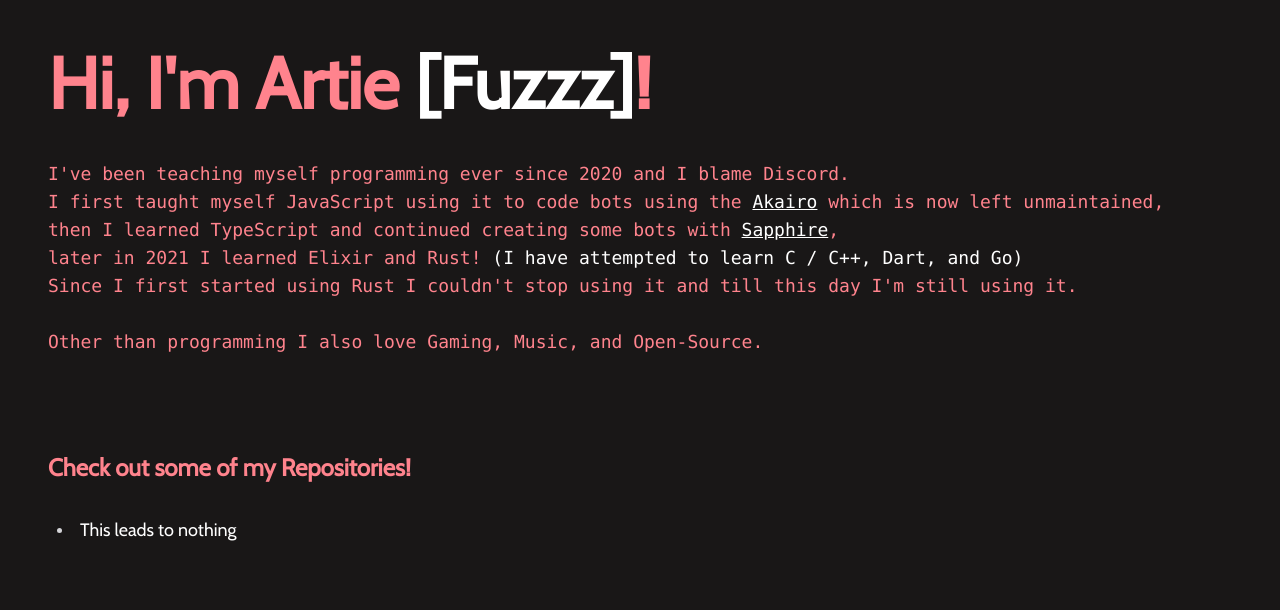
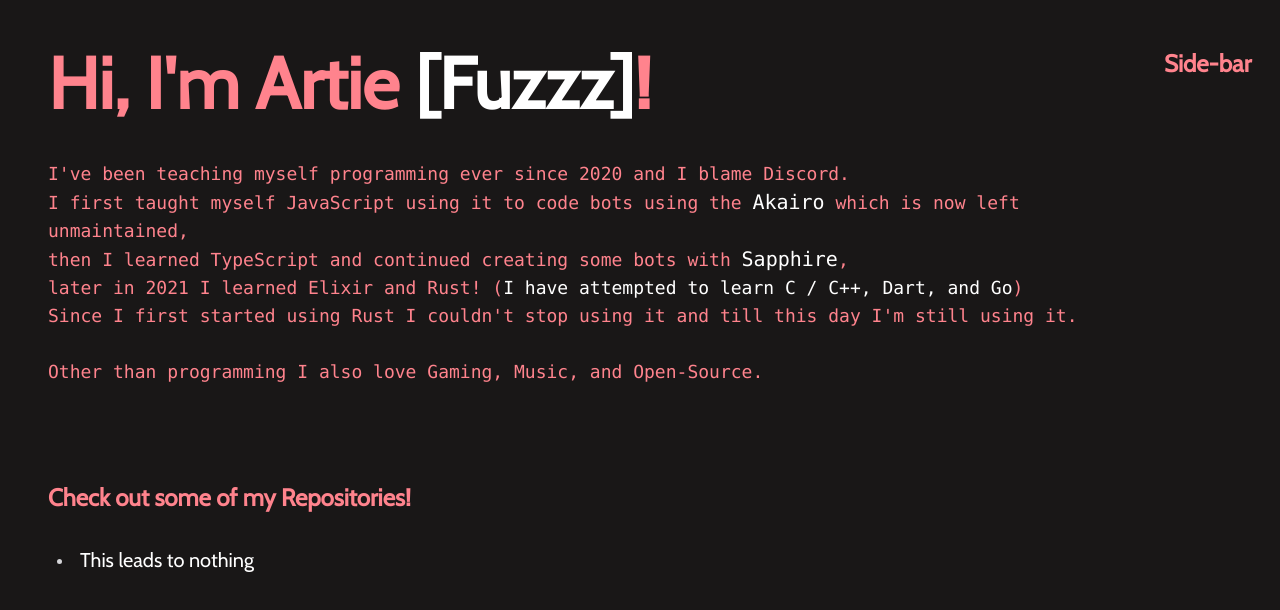
Before and after one commit to ArtieFuzzz/dev.astolfo.cafe, a SvelteKit app: page / in a window 1280 px wide. Shown: the top 610 px of the page. Built offline with nearby package versions, Linux system fonts and the light colour scheme.

Commit message:
feat: Side-bar

```diff
--- a/src/routes/+page.svelte
+++ b/src/routes/+page.svelte
@@ -3,17 +3,38 @@
   import { fade } from 'svelte/transition';
 </script>
 
-<div class="w-screen h-screen flex justify-start items-start p-12">
-  <div class="flex flex-col justify-start items-start" transition:fade="{{duration: 500}}">
-    <h1 class="text-4xl sm:text-5xl md:text-7xl m-2">Hi, I'm Artie <span class="text-white">[Fuzzz]</span>!</h1>
+<div class="h-screen w-screen flex flex-row justify-evenly items-start">
+  <div class="main-window flex pl-12 pt-12">
+    <div class="flex flex-col justify-start items-start" transition:fade={{ duration: 500 }}>
+      <h1 class="text-4xl sm:text-5xl md:text-7xl m-2">
+        Hi, I'm Artie <span class="text-white">[Fuzzz]</span>!
+      </h1>
 
-    <div class="flex flex-col justify-start items-start mt-10" transition:fade="{{duration: 1000}}">
+      <div
+        class="flex flex-col justify-start items-start mt-10"
+        transition:fade={{ duration: 1000 }}
+      >
         <p>I've been teaching myself programming ever since 2020 and I blame Discord.</p>
-      <p>I first taught myself JavaScript using it to code bots using the <a href="https://discord-akairo.github.io/#/">Akairo</a> which is now left unmaintained,</p>
-      <p>then I learned TypeScript and continued creating some bots with <a href="https://www.sapphirejs.dev/">Sapphire</a>,</p>
-      <p>later in 2021 I learned Elixir and Rust! <span class="text-white">(I have attempted to learn C / C++, Dart, and Go)</span></p>
-      <p>Since I first started using Rust I couldn't stop using it and till this day I'm still using it.</p>
-      <br>
+        <p>
+          I first taught myself JavaScript using it to code bots using the <a
+            href="https://discord-akairo.github.io/#/">Akairo</a
+          > which is now left unmaintained,
+        </p>
+        <p>
+          then I learned TypeScript and continued creating some bots with <a
+            href="https://www.sapphirejs.dev/">Sapphire</a
+          >,
+        </p>
+        <p>
+          later in 2021 I learned Elixir and Rust! (<span class="text-white"
+            >I have attempted to learn C / C++, Dart, and Go</span
+          >)
+        </p>
+        <p>
+          Since I first started using Rust I couldn't stop using it and till this day I'm still
+          using it.
+        </p>
+        <br />
         <p>Other than programming I also love Gaming, Music, and Open-Source.</p>
       </div>
 
@@ -22,18 +43,29 @@
           <h2>Check out some of my Repositories!</h2>
           <ul>
             <li>
-            <a href="#">This leads to nothing</a>
+              <a href="/">This leads to nothing</a>
             </li>
           </ul>
         </div>
       </div>
     </div>
   </div>
+  <div class="side-bar flex flex-col justify-center items-start">
+    <h2>Side-bar</h2>
+  </div>
+</div>
 
 <style type="scss">
-  ul li a {
+  .main-window {
+    width: 100vw;
+  }
+
+  .side-bar {
+    width: 10vw;
+  }
+  a {
     text-decoration: none;
-    @apply text-lg;
+    @apply text-xl;
   }
 
   h1 {
```
Also changed, not shown: src/components/AboutMe.svelte (added). Lines whose indentation alone changed are shown as unchanged.
